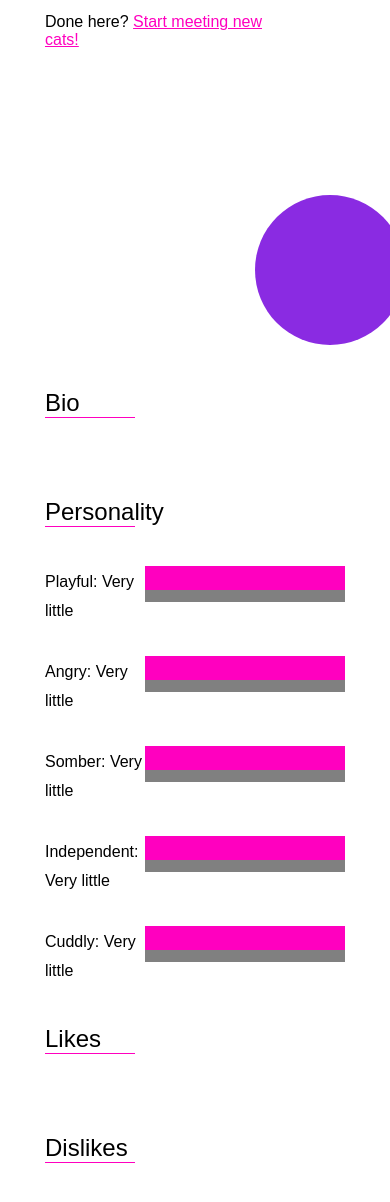
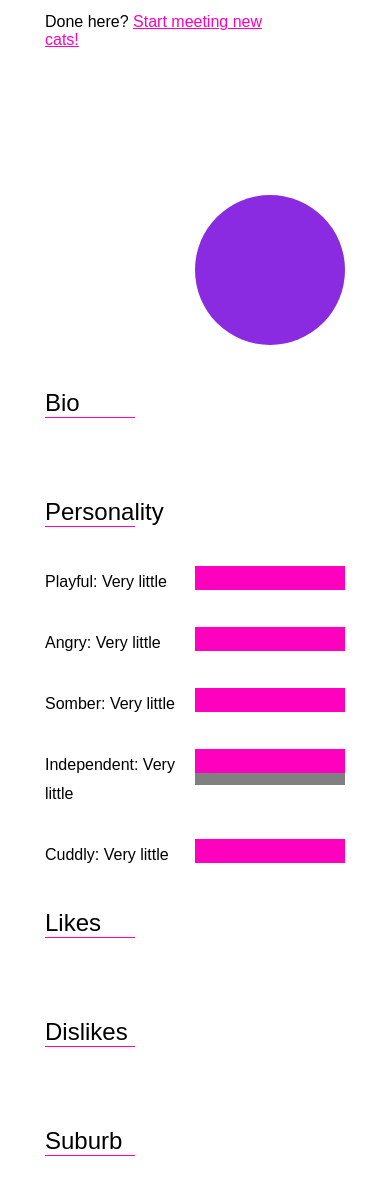
Before and after one commit to Cat-Me-If-You-Can/Website, a PHP site: page /profile.php in a window 390 px wide. Shown: the part 443-1645 px from the top of the page. Run offline with PHP 8.4, Linux system fonts and the light colour scheme; the visitor is signed in with stand-in values (Sample User, id 1); data that the repository does not hold is empty.

Commit message:
Changing profileheader mobile width

```diff
--- a/static/style.css
+++ b/static/style.css
@@ -653,8 +653,13 @@ body {
     min-width: 0;
 }
 
+.profileHeader {
+    display: grid;
+    grid-template-columns: 50% 50%;
+}
+
 .barBack {
-    width: 200px;
+    width: 150px;
 }
 
 .profileHead {
```
